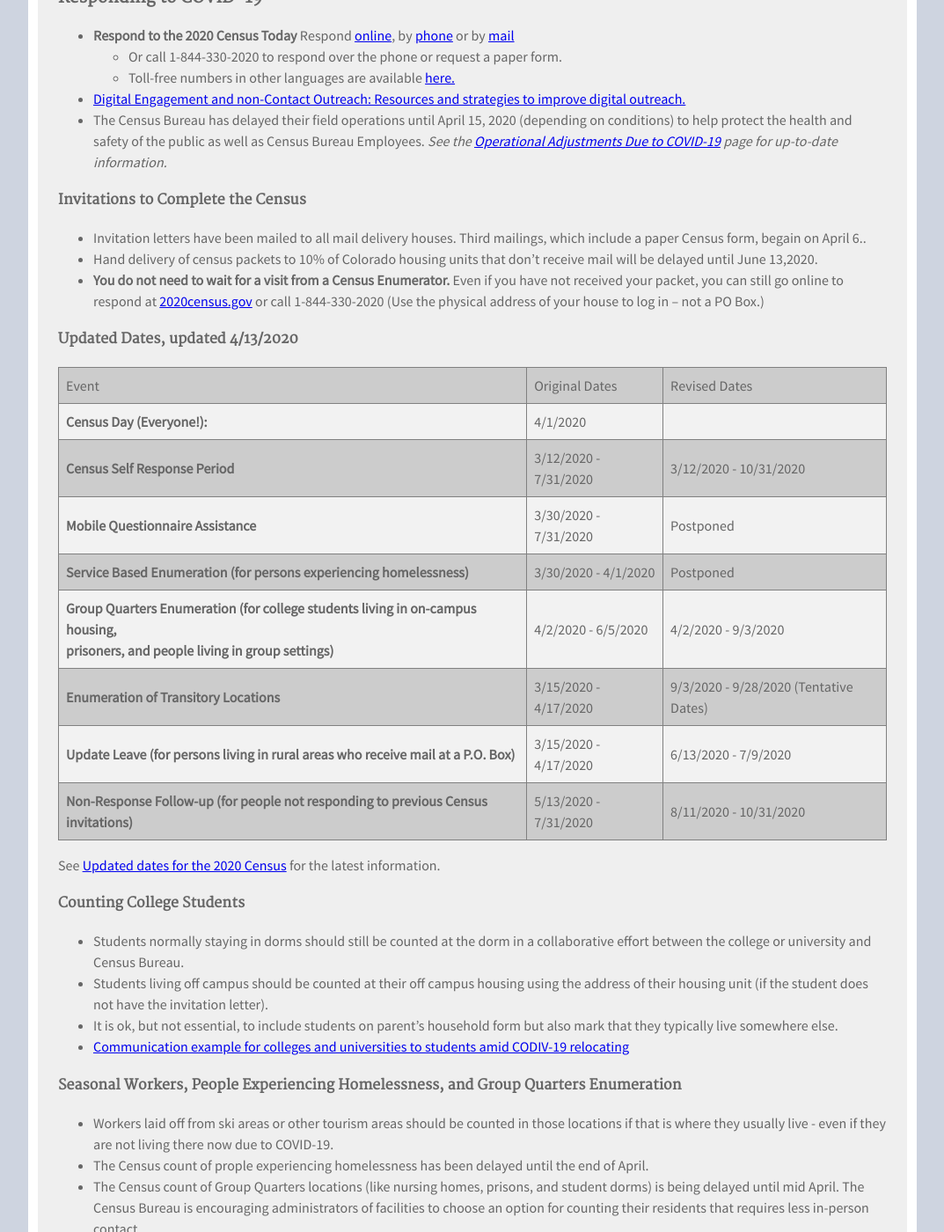
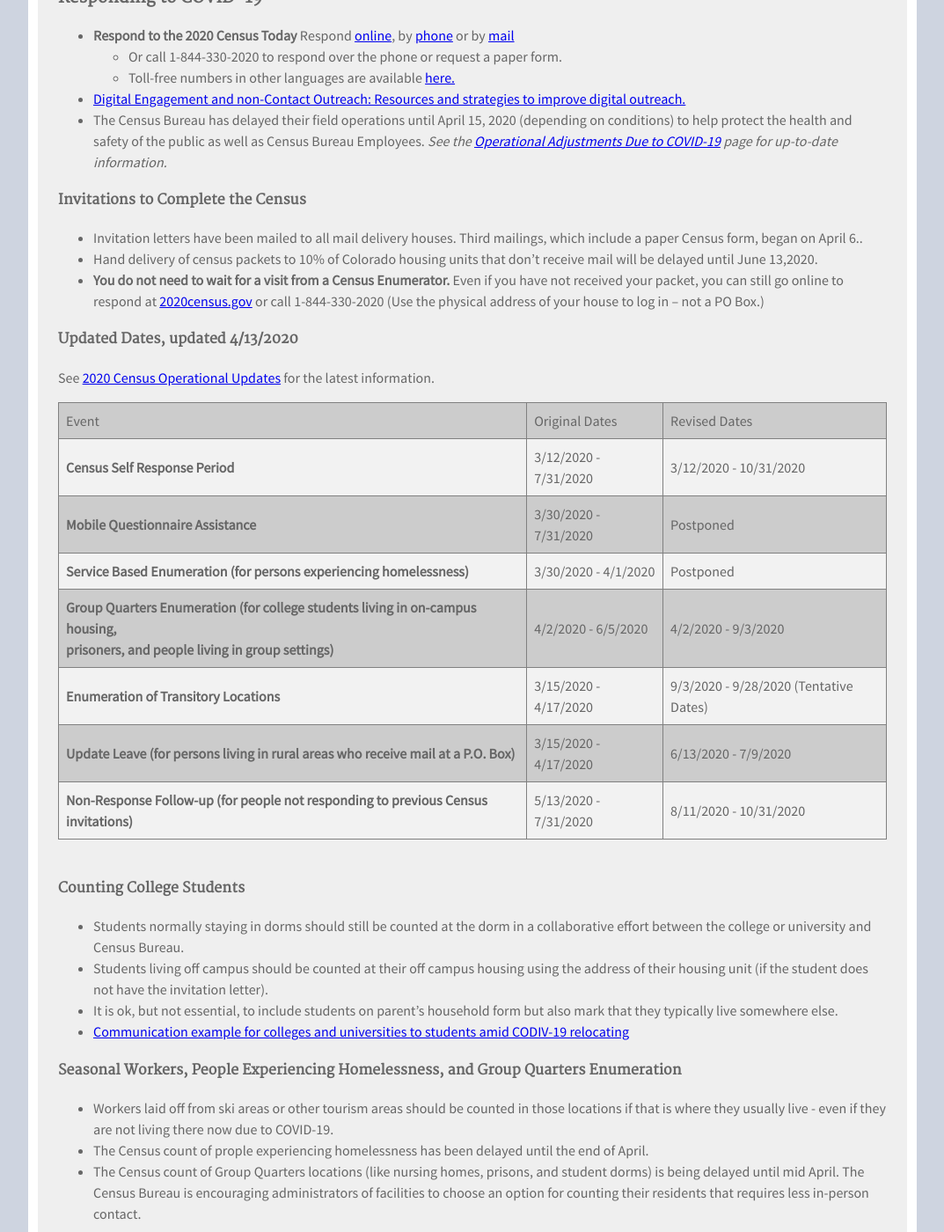
Before and after one commit to TBleess/Website_New, a Jekyll site: the page built from pages/5_CensusACS/2020-covid.html, in a window 1280 px wide and 1400 px high, scrolled down 461 px. Shown: the whole window at 88% size, without its empty margins (103-1176 px from the left). Built offline with Jekyll 4.4.1, drawn with Linux system fonts in a browser that asks for light colours.

Commit message:
Add files via upload

```diff
--- a/pages/5_CensusACS/2020-covid.html
+++ b/pages/5_CensusACS/2020-covid.html
@@ -39,15 +39,15 @@ the health and safety of the public as well as Census Bureau Employees.
 
 <h4>Invitations to Complete the Census </h4>
 <ul>
-<li>Invitation letters have been mailed to all mail delivery houses.  Third mailings, which include a paper Census form, begain on April 6..</li>
+<li>Invitation letters have been mailed to all mail delivery houses.  Third mailings, which include a paper Census form, began on April 6..</li>
 <li>Hand delivery of census packets to 10% of Colorado housing units that don’t receive mail will be delayed until June 13,2020. </li>
 <li><b>You do not need to wait for a visit from a Census Enumerator.</b>
 Even if you have not received your packet, you can still go online to respond at <a href="https://2020census.gov/" target="_blank">2020census.gov</a> or call 1-844-330-2020 (Use the physical address of your house to log in – not a PO Box.)</li>
 </ul>
 <h4>Updated Dates, updated 4/13/2020</h4>
+<p>See <a href="https://2020census.gov/en/news-events/operational-adjustments-covid-19.html" target="_blank">2020 Census Operational Updates</a> for the latest information.
 <table border="1">
 <tr><td>Event</td><td>Original Dates</td><td>Revised Dates</td></tr>
-<tr><td><b>Census Day (Everyone!):</b></td><td> 4/1/2020</td><td></td></tr>
 <tr><td><b>Census Self Response Period</b></td><td> 3/12/2020 - 7/31/2020</td><td>3/12/2020 - 10/31/2020</td></tr>
 <tr><td><b>Mobile Questionnaire Assistance</b></td><td> 3/30/2020 - 7/31/2020</td><td>Postponed</td></tr>
 <tr><td><b>Service Based Enumeration (for persons experiencing homelessness)</b></td><td> 3/30/2020 - 4/1/2020<td>Postponed</td></tr>
@@ -56,7 +56,6 @@ Even if you have not received your packet, you can still go online to respond at
 <tr><td><b>Update Leave (for persons living in rural areas who receive mail at a P.O. Box)</b></td><td> 3/15/2020 - 4/17/2020</td><td>6/13/2020 - 7/9/2020</tr>
 <tr><td><b>Non-Response Follow-up (for people not responding to previous Census invitations)</b></td><td> 5/13/2020 - 7/31/2020</td><td>8/11/2020 - 10/31/2020</tr>
 </table>
-<p>See <a href="https://2020census.gov/en/news-events/operational-adjustments-covid-19.html" target="_blank">Updated dates for the 2020 Census</a> for the latest information.
 <br>
 <h4>Counting College Students</h4>
 <ul>
--- a/pages/5_CensusACS/2020-resources.html
+++ b/pages/5_CensusACS/2020-resources.html
@@ -64,7 +64,6 @@ Last Updated 4/13/2020<br>
 <p>Click on <a href="https://2020census.gov/en/news-events/operational-adjustments-covid-19.html" target="_blank">2020 Census Operational Updates</a> page for the latest information.</p>
 <table border="1">
 <tr><td>Event</td><td>Original Dates</td><td>Revised Dates</td></tr>
-<tr><td><b>Census Day (Everyone!):</b></td><td> 4/1/2020</td><td></td></tr>
 <tr><td><b>Census Self Response Period</b></td><td> 3/12/2020 - 7/31/2020</td><td>3/12/2020 - 10/31/2020</td></tr>
 <tr><td><b>Mobile Questionnaire Assistance</b></td><td> 3/30/2020 - 7/31/2020</td><td>Postponed</td></tr>
 <tr><td><b>Service Based Enumeration (for persons experiencing homelessness)</b></td><td> 3/30/2020 - 4/1/2020<td>Postponed</td></tr>
```
